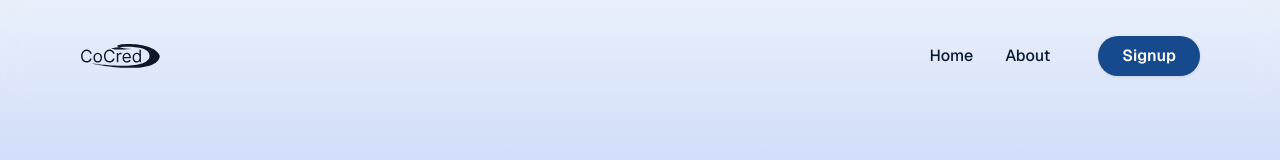
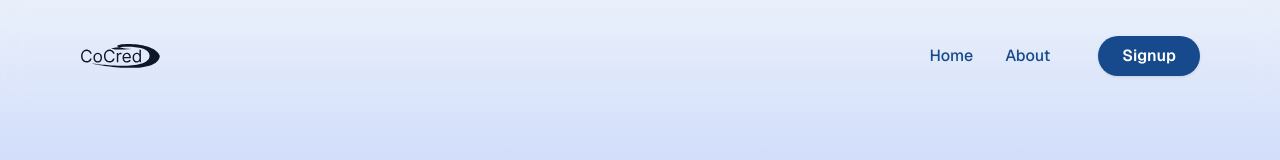
Before and after one commit to sahaj24/CoCred, a Next.js app in the folder frontend/: page / in a window 1280 px wide. Shown: the top 160 px of the page. Built offline with nearby package versions, Linux system fonts and the light colour scheme.

Commit message:
added minor things

```diff
--- a/frontend/src/app/page.tsx
+++ b/frontend/src/app/page.tsx
@@ -54,8 +54,8 @@ export default function HeroPage() {
           <img src={logoSrc} alt="Logo" className="h-20 w-20" />
         </div>
         <div className="flex gap-8">
-          <a href="#" className="text-[#0A1A33] dark:text-[#174A8C] font-medium hover:underline flex items-center">Home</a>
-          <a href="/about" className="text-[#0A1A33] dark:text-[#174A8C] font-medium hover:underline flex items-center">About</a>
+          <a href="#" className="text-[#174A8C] dark:text-[#174A8C] font-medium hover:underline flex items-center">Home</a>
+          <a href="/about" className="text-[#174A8C] dark:text-[#174A8C] font-medium hover:underline flex items-center">About</a>
           <a href="/signup" className="ml-4 px-6 py-2 rounded-full bg-[#174A8C] text-white font-semibold shadow hover:bg-[#2563eb] transition-colors duration-200 flex items-center">Signup</a>
         </div>
       </nav>
```
